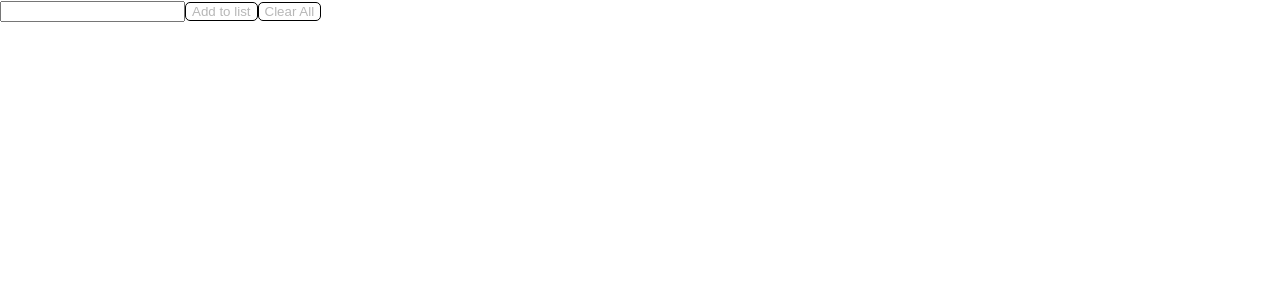
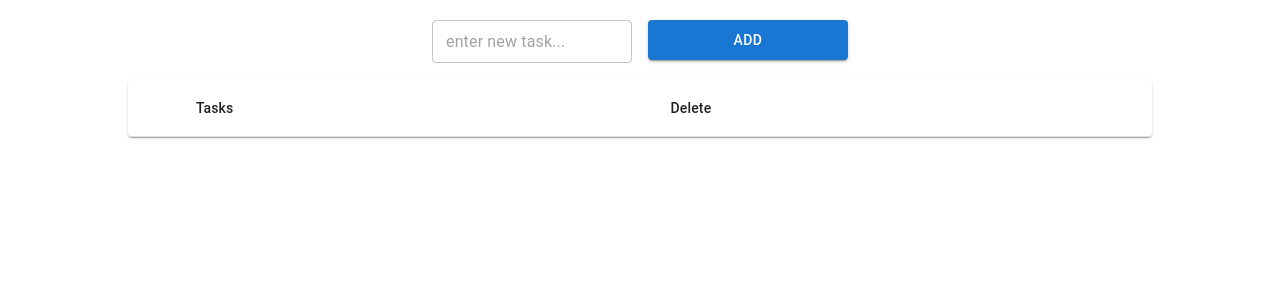
Before and after one commit to mr-fox93/TS-React-Todo, a React (Create React App) app: page / in a window 1280 px wide. Shown: the top 300 px of the page. Built offline with nearby package versions, Linux system fonts and the light colour scheme.

Commit message:
implementing elements from mui libary

```diff
--- a/package.json
+++ b/package.json
@@ -3,6 +3,8 @@
   "version": "0.1.0",
   "private": true,
   "dependencies": {
+    "@mui/icons-material": "^5.14.3",
+    "@mui/material": "^5.14.5",
     "@testing-library/jest-dom": "^5.17.0",
     "@testing-library/react": "^13.4.0",
     "@testing-library/user-event": "^13.5.0",
--- a/src/App.tsx
+++ b/src/App.tsx
@@ -1,3 +1,142 @@
+import React, { useState } from "react";
+import { v4 as uuidv4 } from "uuid";
+import Box from "@mui/material/Box";
+import Table from "@mui/material/Table";
+import TableBody from "@mui/material/TableBody";
+import TableCell from "@mui/material/TableCell";
+import TableContainer from "@mui/material/TableContainer";
+import TableHead from "@mui/material/TableHead";
+import TableRow from "@mui/material/TableRow";
+import Paper from "@mui/material/Paper";
+import Checkbox from "@mui/material/Checkbox";
+import IconButton from "@mui/material/IconButton";
+import DeleteIcon from "@mui/icons-material/Delete";
+import Button from "@mui/material/Button";
+import TextField from "@mui/material/TextField";
+
+interface Task {
+  id: string;
+  name: string;
+  completed: boolean;
+}
+
+const TodoTable: React.FC = () => {
+  const [tasks, setTasks] = useState<Task[]>([]);
+  const [newTask, setNewTask] = useState<string>("");
+
+  const addTask = () => {
+    if (newTask) {
+      setTasks([...tasks, { id: uuidv4(), name: newTask, completed: false }]);
+      setNewTask("");
+    }
+  };
+
+  const toggleTaskCompletion = (id: string) => {
+    setTasks(
+      tasks.map((task) =>
+        task.id === id ? { ...task, completed: !task.completed } : task
+      )
+    );
+  };
+
+  const deleteTask = (id: string) => {
+    setTasks(tasks.filter((task) => task.id !== id));
+  };
+
+  const handleKeyPress = (event: React.KeyboardEvent) => {
+    if (event.key === "Enter") {
+      addTask();
+    }
+  };
+
+  return (
+    <Box
+      sx={{
+        width: "100%",
+        display: "flex",
+        flexDirection: "column",
+        alignItems: "center",
+      }}
+    >
+      <Box
+        sx={{
+          display: "flex",
+          gap: 2,
+          marginBottom: "20px",
+          marginTop: "20px",
+          alignItems: "center",
+        }}
+      >
+        <TextField
+          variant="outlined"
+          value={newTask}
+          //label="New task"
+          placeholder="enter new task..."
+          onChange={(e) => setNewTask(e.target.value)}
+          onKeyPress={handleKeyPress}
+          sx={{
+            width: "200px",
+            height: "40px",
+            "& input": {
+              padding: "10px 14px",
+            },
+          }}
+        />
+        <Button
+          variant="contained"
+          color="primary"
+          onClick={addTask}
+          sx={{
+            width: "200px",
+            height: "40px",
+            padding: 0,
+          }}
+        >
+          Add
+        </Button>
+      </Box>
+      <Paper sx={{ width: "80%", mb: 2 }}>
+        <TableContainer>
+          <Table>
+            <TableHead>
+              <TableRow>
+                <TableCell padding="checkbox"></TableCell>
+                <TableCell>Tasks</TableCell>
+                <TableCell>Delete</TableCell>
+              </TableRow>
+            </TableHead>
+            <TableBody>
+              {tasks.map((task) => (
+                <TableRow
+                  key={task.id}
+                  sx={task.completed ? { textDecoration: "line-through" } : {}}
+                >
+                  <TableCell padding="checkbox">
+                    <Checkbox
+                      color="primary"
+                      checked={task.completed}
+                      onChange={() => toggleTaskCompletion(task.id)}
+                    />
+                  </TableCell>
+                  <TableCell>{task.name}</TableCell>
+                  <TableCell>
+                    <IconButton onClick={() => deleteTask(task.id)}>
+                      <DeleteIcon />
+                    </IconButton>
+                  </TableCell>
+                </TableRow>
+              ))}
+            </TableBody>
+          </Table>
+        </TableContainer>
+      </Paper>
+    </Box>
+  );
+};
+
+export default TodoTable;
+
+/*
 import React, { useState, useCallback } from "react";
 import { v4 as uuidv4 } from "uuid";
 import styled from "styled-components";
@@ -91,3 +230,5 @@ const App: React.FC = () => {
 };
 
 export default App;
+
+*/
```
Also changed, not shown: 1 other file (tests, documents, lock files or other folders).
